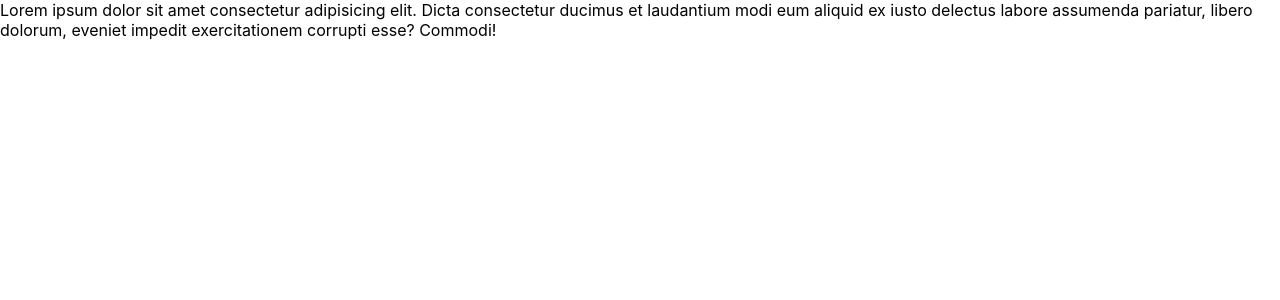
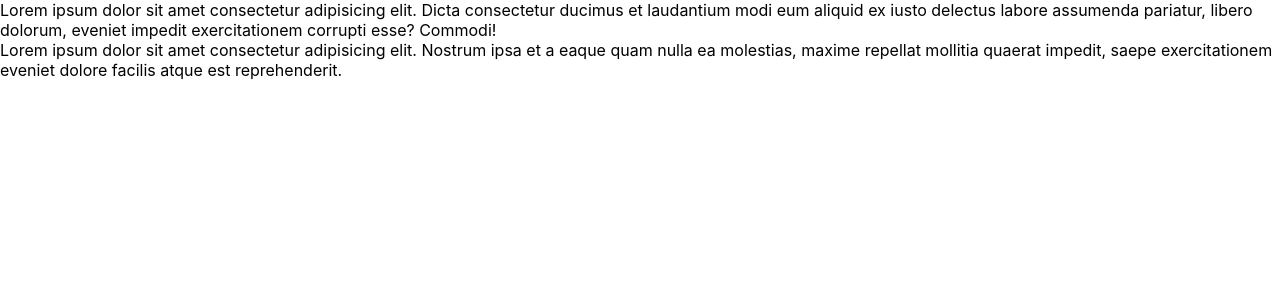
Before and after one commit to radialcoderavipoonia/wuaocoin, a React (Create React App) app: page / in a window 1280 px wide. Shown: the top 300 px of the page. Built offline with nearby package versions, Linux system fonts and the light colour scheme.

Commit message:
started live server😂😂😂😂

```diff
--- a/src/App.js
+++ b/src/App.js
@@ -1,8 +1,8 @@
 import logo from "./logo.svg";
 import "./App.css";
-import Nav from "../src/components/Nav.jsx"
-import Hero from "../src/components/Hero.jsx"
-
+import Nav from "../src/components/Nav.jsx";
+import Hero from "../src/components/Hero.jsx";
+import React, { Component } from "react";
 function App() {
   return (
     <>
--- a/src/components/Hero.jsx
+++ b/src/components/Hero.jsx
@@ -3,7 +3,7 @@ import React from 'react'
 export const Hero = () => {
   return (
       <>
-
+        Lorem ipsum dolor sit amet consectetur adipisicing elit. Nostrum ipsa et a eaque quam nulla ea molestias, maxime repellat mollitia quaerat impedit, saepe exercitationem eveniet dolore facilis atque est reprehenderit.
       </>
   )
 }
```
Also changed, not shown: package.json (+4 -4 lines), 1 other file (tests, documents, lock files or other folders).
